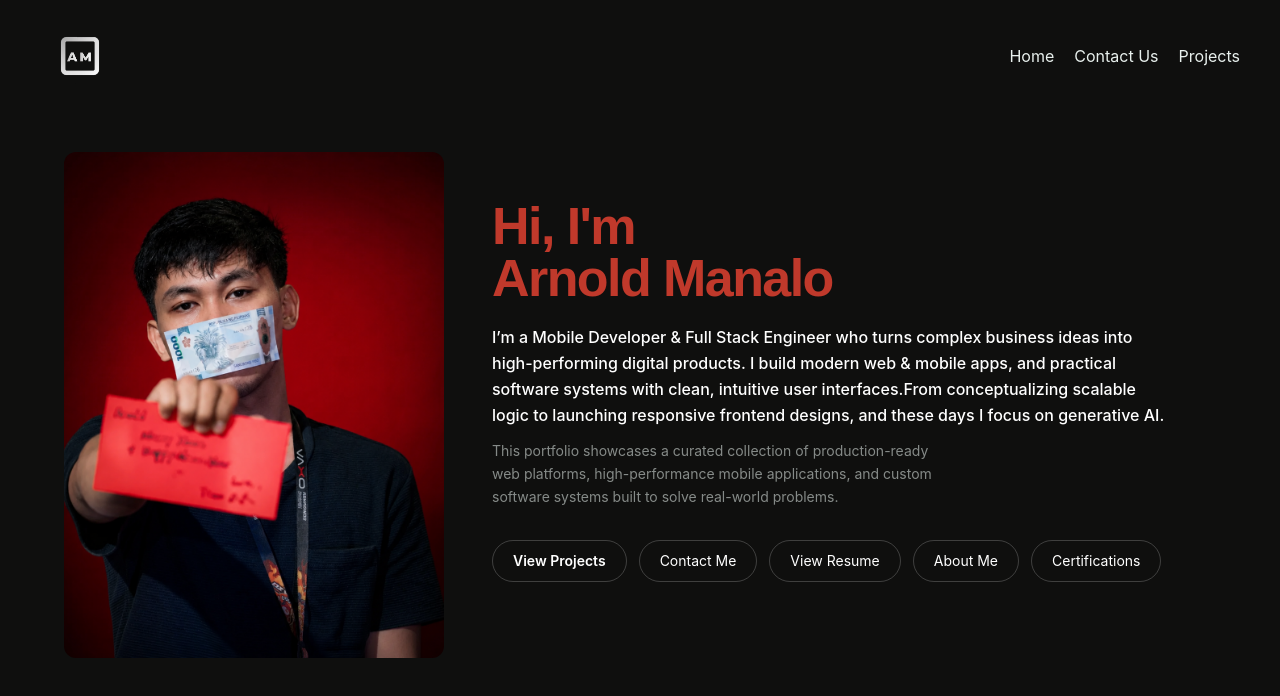
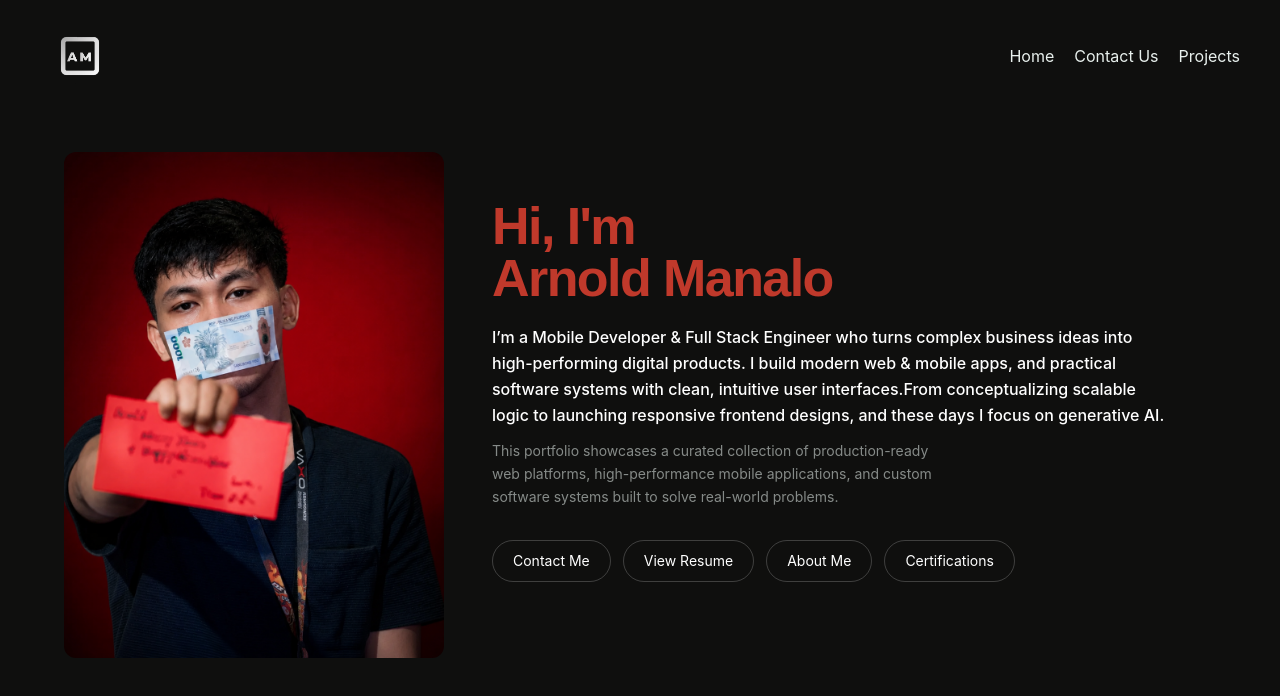
Before and after one commit to PAWN445/portfolio, a React (Vite) app: page /contact in a window 1280 px wide. Shown: the top 696 px of the page. Built offline with nearby package versions, Linux system fonts and the light colour scheme.

Commit message:
remove extra button in basicinfo

```diff
--- a/src/component/BasicInfo.tsx
+++ b/src/component/BasicInfo.tsx
@@ -33,10 +33,6 @@ function BasicInfo(){
 
 
           <div className="flex flex-wrap gap-3 mb-7">
-            <button
-              className="flex items-center gap-2 px-5 py-2.5 text-sm font-semibold rounded-full border  border-white/20 text-white">
-              View Projects
-            </button>
             <button className="flex items-center gap-2 px-5 py-2.5 text-sm rounded-full border border-white/20 text-white">
               Contact Me
             </button>
```
